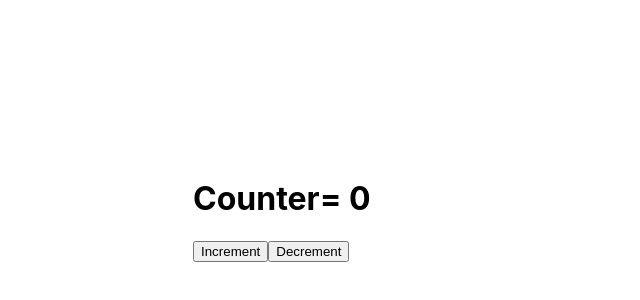
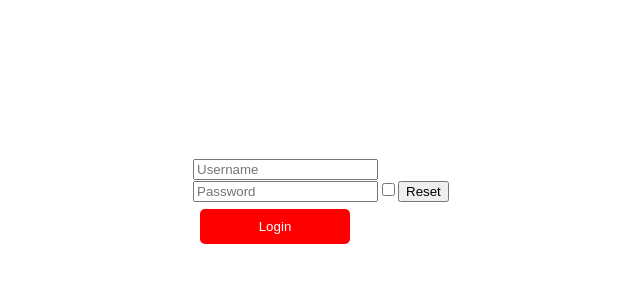
Before and after one commit to Chris1998c/React, a React (Create React App) app: page / in a window 1280 px wide. Shown: the part 82-382 px from the top of the page, without its empty margins (47-687 px from the left). Built offline with nearby package versions, Linux system fonts and the light colour scheme.

Commit message:
exercise62 css

```diff
--- a/src/App.css
+++ b/src/App.css
@@ -4,13 +4,3 @@
   margin: 10vh;
 
 }
-
-.bottone{
-  width: 150px;
-  border-radius: 5px;
-}
-
-.content{
-  font-size: 20px;
-  font-weight: bold;
-}
--- a/src/App.jsx
+++ b/src/App.jsx
@@ -1,13 +1,11 @@
-import { Counter } from "./Counter";
+import { Login } from "./Login";
 import "./App.css";
 
 
-
-
-function App() {
-  return (
+function App (){
+  return(
     <div className="App">
-    <Counter initialValue={0}/>
+      <Login/>
     </div>
   )
 }
--- a/src/Counter.jsx
+++ /dev/null
@@ -1,43 +0,0 @@
-import { useState, useEffect, useRef } from "react";
-
-
-export function Counter({ initialValue }) {
-
-    const [count, setCount] = useState(initialValue);
-
-    const direction = useRef("");
-
-
-    useEffect(() => {
-        if (count > initialValue) {
-            direction.current = "UP"
-        } else if (count < initialValue) {
-            direction.current = "DOWN"
-        }
-    }, [count, initialValue]);
-
-
-    useEffect(() => {
-        console.log(direction.current);
-    // eslint-disable-next-line react-hooks/exhaustive-deps
-    }, [direction.current]);
-
-
-
-    const handleIncrement = () => {
-        setCount(count + 1);
-    }
-
-    const handleDecrement = () => {
-        setCount(count - 1);
-    }
-
-    return(
-        <div>
-            <h1>Counter= {count}</h1>
-            <button onClick={handleIncrement}> Increment</button>
-            <button onClick={handleDecrement}> Decrement</button>
-        </div>
-    )
-
-}
--- /dev/null
+++ b/src/Login.jsx
@@ -0,0 +1,68 @@
+
+
+import { useState } from "react";
+
+export function Login({ onLogin }) {
+    const [username, setUsername] = useState("");
+
+    const [password, setPassword] = useState("");
+
+    const [remember, setRemember] = useState("");
+
+    const handleUsername = (event) => {
+      setUsername(event.target.value);
+    };
+
+    const handlePassword = (event) => {
+      setPassword(event.target.value);
+    };
+
+    const handleRememberChange = () => {
+      setRemember(!remember);
+    };
+
+    const handleLogin = (event) => {
+        console.log(username, password, remember)
+        event.preventDefault()
+
+      };
+
+    const handleReset = () => {
+      setUsername("");
+      setPassword("");
+      setRemember("");
+    };
+
+    const isPasswordValid = password.length >= 8;
+
+    const buttonStyle = {
+        backgroundColor: isPasswordValid ? 'green' : 'red',
+        color: 'white',
+        padding: '10px',
+        border: 'none',
+        cursor: 'pointer',
+        width: '150px',
+        borderRadius:'5px',
+        margin: '7px'
+      };
+
+
+
+
+  return (
+    <div>
+      <form onSubmit={handleLogin}>
+        <input name="username" type="text" placeholder="Username" value={username} onChange={handleUsername} />
+
+        <input name="password" type="password" placeholder="Password" value={password} onChange={handlePassword} />
+
+        <input name="check" type="checkbox" checked={remember} onChange={handleRememberChange} />
+        <button  type="button" onClick={handleReset}>Reset</button>
+
+        <button  style={buttonStyle} disabled={!isPasswordValid} type="submit">Login</button>
+
+
+      </form>
+    </div>
+  );
+}
```
